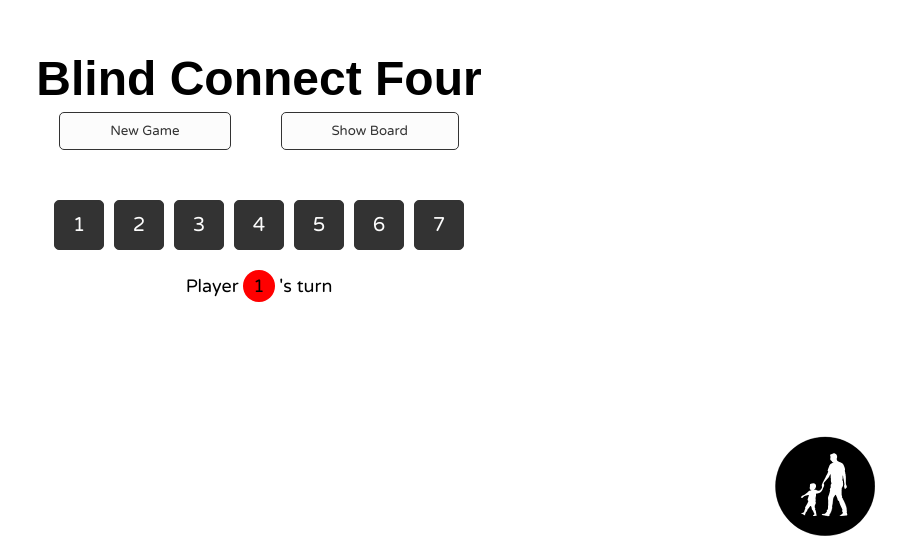
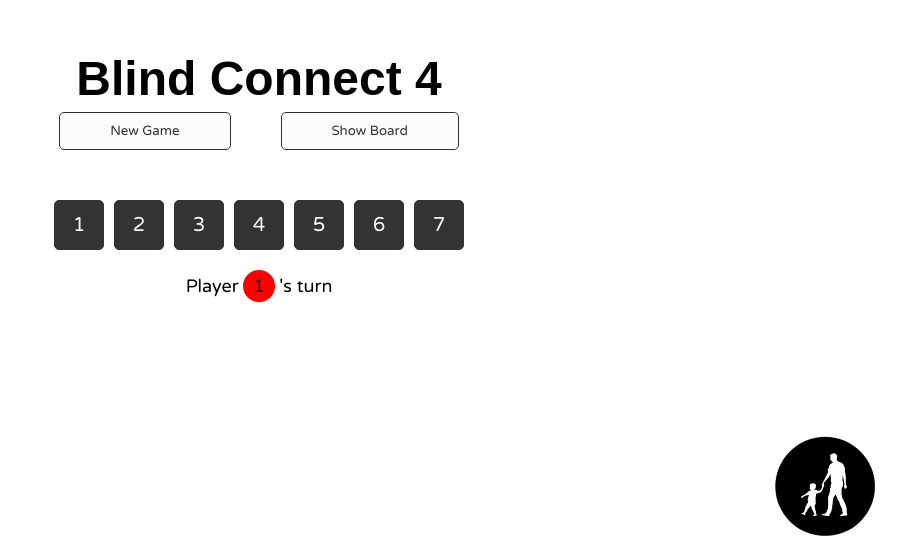
Before and after one commit to rp4/BlindConnect4, a React (Vite) app: page / in a window 1280 px wide. Shown: the part 240-800 px from the top of the page, without its empty margins (381-1280 px from the left). Built offline with nearby package versions, Linux system fonts and the light colour scheme; a web font is replaced by a local one.

Commit message:
title change

```diff
--- a/src/App.jsx
+++ b/src/App.jsx
@@ -118,7 +118,7 @@ const App = () => {
 
     return (
         <div className="app">
-            <h1>Blind Connect Four</h1>
+            <h1>Blind Connect 4</h1>
             <div className="button-group">
                 <button onClick={handleNewGame}>New Game</button>
                 <button onClick={handleToggleBoard}>
```
